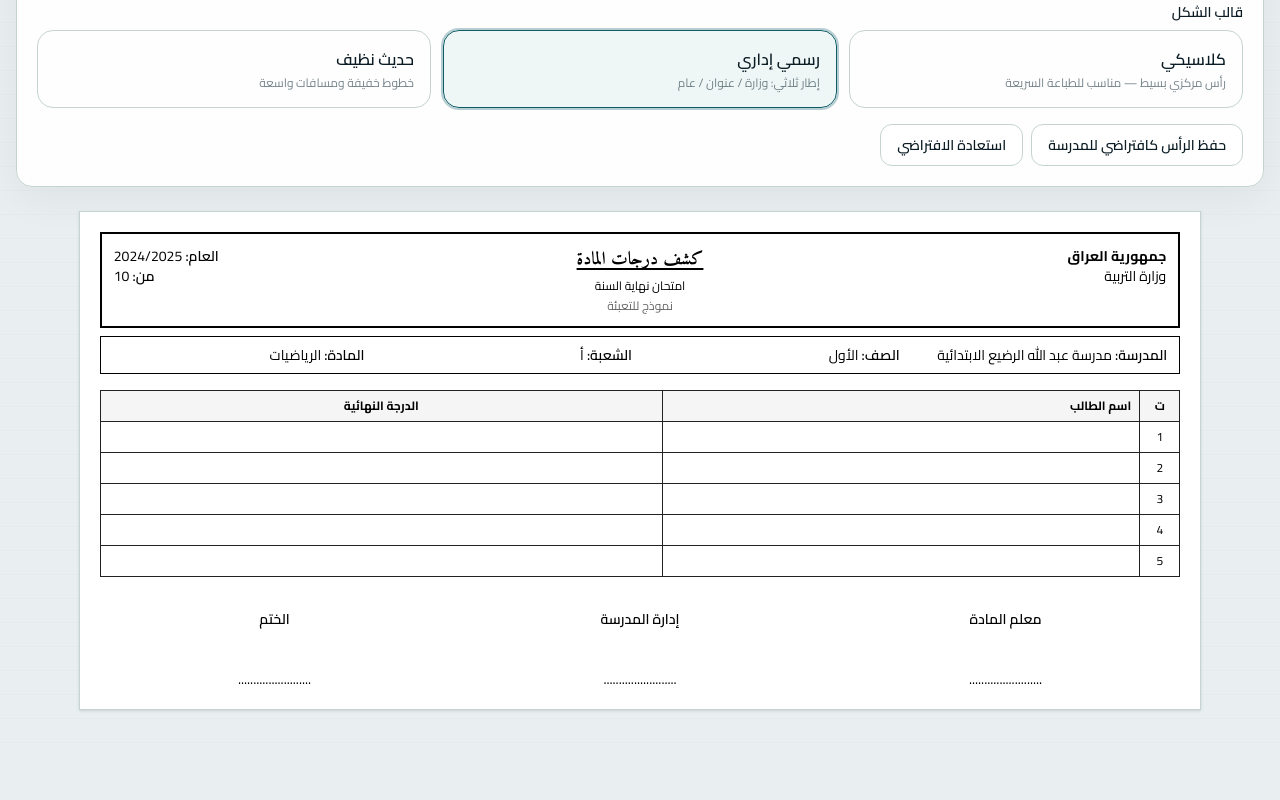
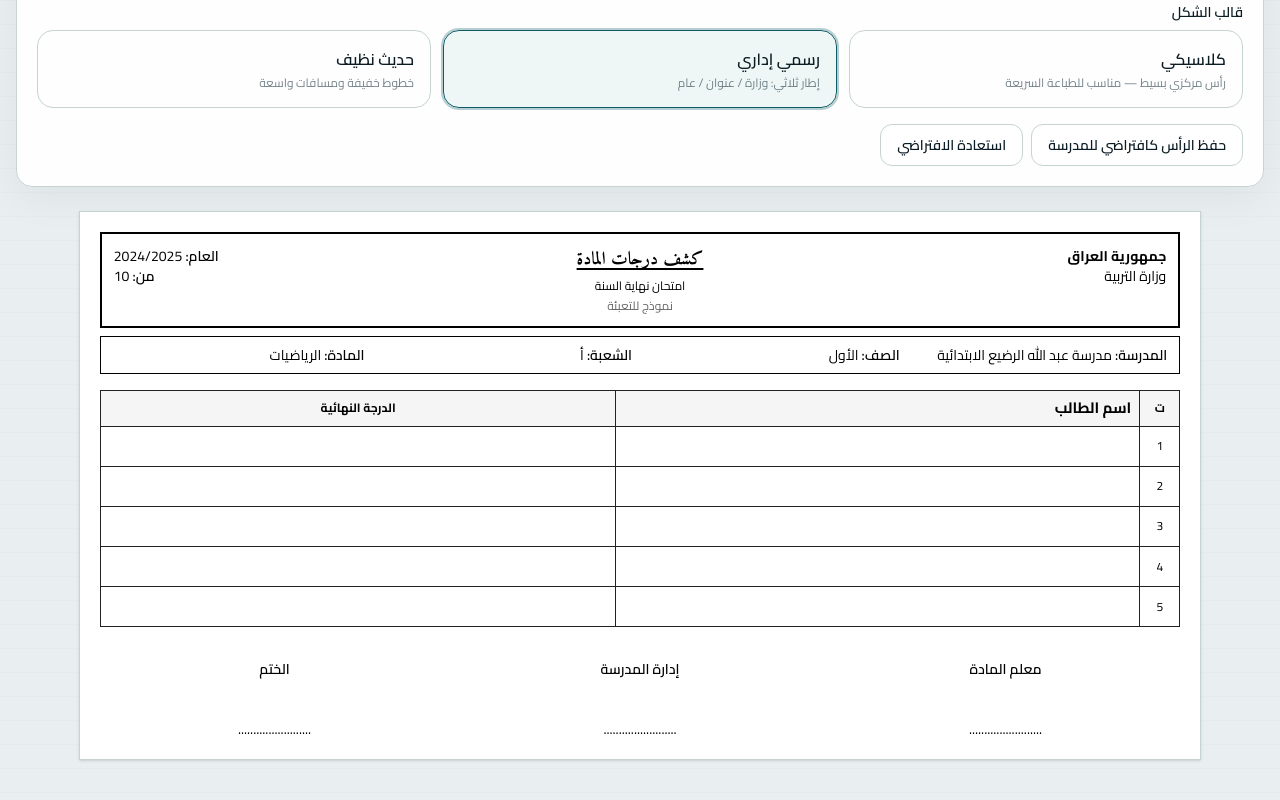
Before and after one commit to hassan2-dev/school, a React (Vite) app in the folder web/: page /forms in a window 1280 px wide. Shown: the part 802-1602 px from the top of the page. Before the commit the page ends 1568 px from the top, so only its background shows below. Built offline with nearby package versions, Linux system fonts and the light colour scheme.

Commit message:
Enhance table styling in GradeSheets and SubjectPage for improved readability. Update CSS for student name cells and adjust font properties in SubjectPage.

```diff
--- a/web/src/components/print/GradeSheets.tsx
+++ b/web/src/components/print/GradeSheets.tsx
@@ -172,7 +172,7 @@ export function ClassGradeSheet({ data }: { data: ClassSheetData }) {
           {rows.map((row) => (
             <tr key={row.number}>
               <td>{row.number}</td>
-              <td className="name-cell">{row.studentName || '\u00A0'}</td>
+              <td className="name-cell student-name-cell">{row.studentName || '\u00A0'}</td>
               {leaves.map((leaf) => {
                 const values = row.valuesById ?? emptyValues;
                 const v = values[leaf.id];
--- a/web/src/index.css
+++ b/web/src/index.css
@@ -71,6 +71,17 @@ body {
 .sheet-table td.name-cell,
 .sheet-table th.name-cell {
   text-align: right;
+  font-size: 15px;
+  font-weight: 700;
+}
+
+.sheet-table td.student-name-cell {
+  text-align: right;
+  font-size: 16px;
+  font-weight: 700;
+  line-height: 1.45;
+  padding-top: 8px;
+  padding-bottom: 8px;
 }
 
 .sheet-table th.group-head {
--- a/web/src/pages/SubjectPage.tsx
+++ b/web/src/pages/SubjectPage.tsx
@@ -102,7 +102,7 @@ export function SubjectPage() {
               {roster.map((st, i) => (
                 <tr key={st.id} className="border-b border-[var(--color-line)]/50">
                   <td className="px-2 py-2 text-center">{i + 1}</td>
-                  <td className="px-2 py-2 font-medium">{st.fullName}</td>
+                  <td className="px-2 py-2 text-base font-bold">{st.fullName}</td>
                   {leaves.map((leaf) => (
                     <td key={leaf.id} className="px-1 py-1">
                       <input
```
